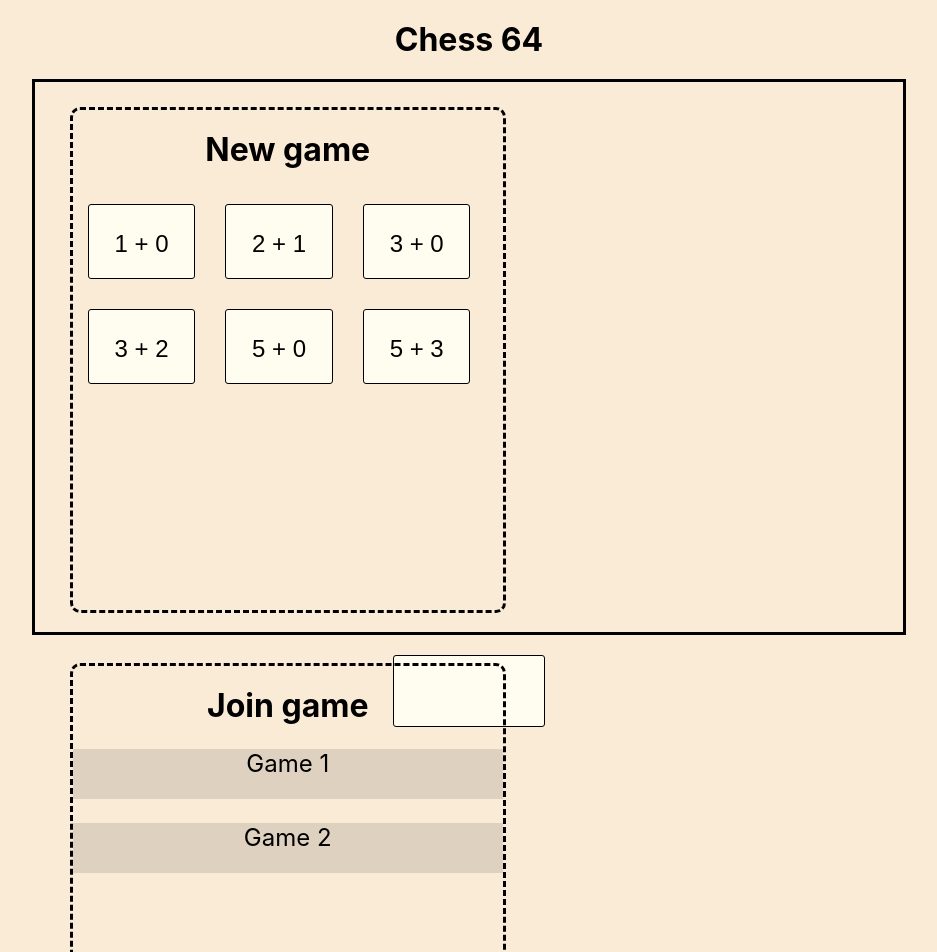
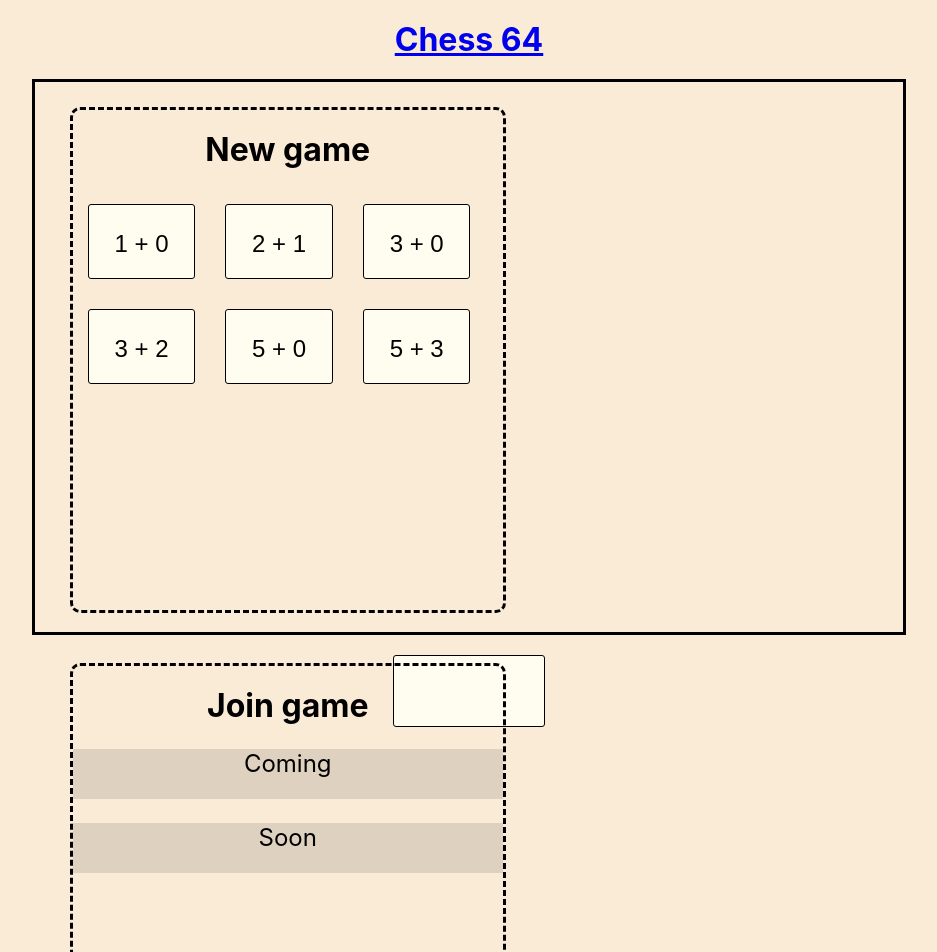
Before and after one commit to isaact23/chess64, a React (Create React App) app: page / in a window 1280 px wide. Shown: the top 952 px of the page, without its empty margins (171-1108 px from the left). Built offline with nearby package versions, Linux system fonts and the light colour scheme.

Commit message:
Update README.md; add GitHub URL to website

```diff
--- a/src/components/App.js
+++ b/src/components/App.js
@@ -53,7 +53,7 @@ export default class App extends React.Component {
         return (
             <div className="App">
                 <header>
-                    <h1>Chess 64</h1>
+                    <a href="https://github.com/isaact23/chess64"><h1>Chess 64</h1></a>
                 </header>
                 {this.getCurrentPage()}
             </div>
--- a/src/components/Home.js
+++ b/src/components/Home.js
@@ -49,8 +49,8 @@ export default class Home extends React.Component {
                     </div>
                     <div className="column">
                         <h1>Join game</h1>
-                        <div className="joinBtn"><p>Game 1</p></div>
-                        <div className="joinBtn"><p>Game 2</p></div>
+                        <div className="joinBtn"><p>Coming</p></div>
+                        <div className="joinBtn"><p>Soon</p></div>
                     </div>
                 </div>
                 <footer>
```
Also changed, not shown: 1 other file (tests, documents, lock files or other folders).
